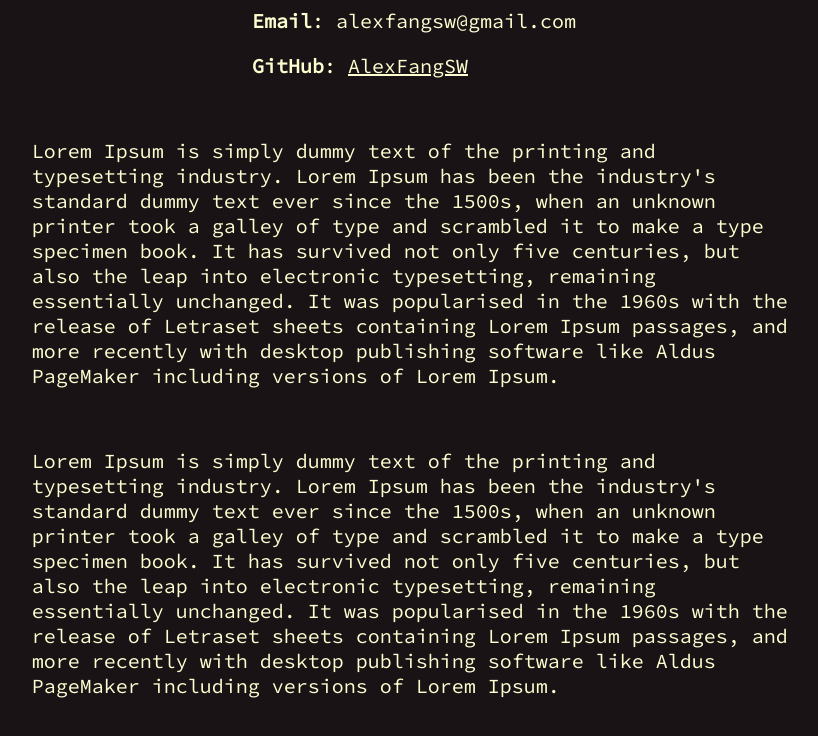
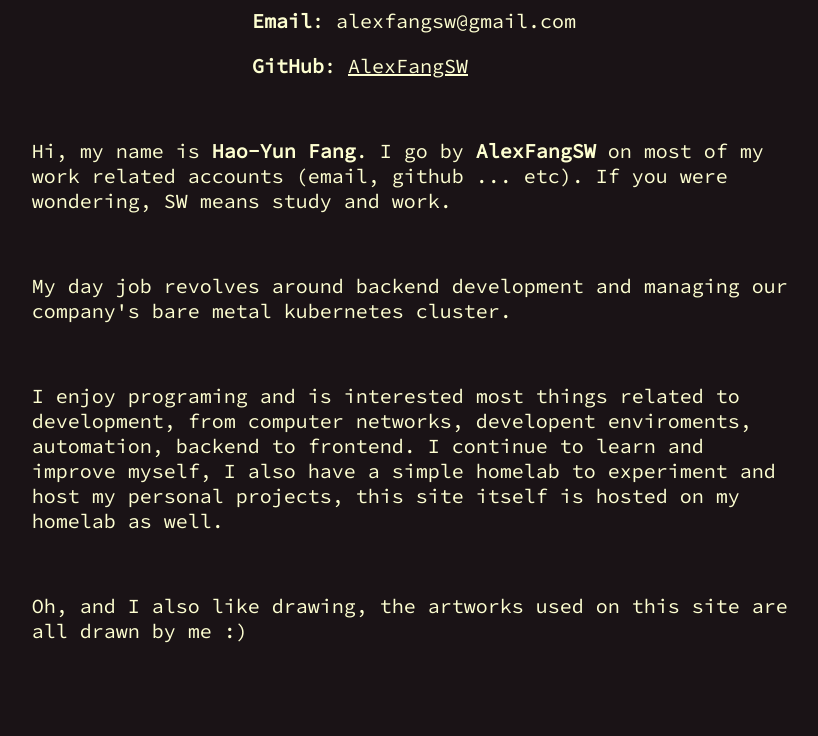
Before and after one commit to AlexFangSW/PersonalWebsite, a Next.js app: page /about in a window 1280 px wide. Shown: the part 460-1196 px from the top of the page, without its empty margins (226-1044 px from the left). After the commit the page ends 1171 px from the top, so only its background shows below. Built offline with nearby package versions, Linux system fonts and the light colour scheme.

Commit message:
feat: update 'about' content and project description

```diff
--- a/src/app/(tabs)/about/page.tsx
+++ b/src/app/(tabs)/about/page.tsx
@@ -23,26 +23,24 @@ function AboutMe() {
   return (
     <>
       <p>
-        Lorem Ipsum is simply dummy text of the printing and typesetting
-        industry. Lorem Ipsum has been the industry's standard dummy text ever
-        since the 1500s, when an unknown printer took a galley of type and
-        scrambled it to make a type specimen book. It has survived not only five
-        centuries, but also the leap into electronic typesetting, remaining
-        essentially unchanged. It was popularised in the 1960s with the release
-        of Letraset sheets containing Lorem Ipsum passages, and more recently
-        with desktop publishing software like Aldus PageMaker including versions
-        of Lorem Ipsum.
+        Hi, my name is <b>Hao-Yun Fang</b>. I go by <strong>AlexFangSW</strong>{" "}
+        on most of my work related accounts (email, github ... etc). If you were
+        wondering, SW means study and work.
       </p>
       <p>
-        Lorem Ipsum is simply dummy text of the printing and typesetting
-        industry. Lorem Ipsum has been the industry's standard dummy text ever
-        since the 1500s, when an unknown printer took a galley of type and
-        scrambled it to make a type specimen book. It has survived not only five
-        centuries, but also the leap into electronic typesetting, remaining
-        essentially unchanged. It was popularised in the 1960s with the release
-        of Letraset sheets containing Lorem Ipsum passages, and more recently
-        with desktop publishing software like Aldus PageMaker including versions
-        of Lorem Ipsum.
+        My day job revolves around backend development and managing our
+        company's bare metal kubernetes cluster.
+      </p>
+      <p>
+        I enjoy programing and is interested most things related to development,
+        from computer networks, developent enviroments, automation, backend to
+        frontend. I continue to learn and improve myself, I also have a simple
+        homelab to experiment and host my personal projects, this site itself is
+        hosted on my homelab as well.
+      </p>
+      <p>
+        Oh, and I also like drawing, the artworks used on this site are all
+        drawn by me :)
       </p>
     </>
   );
@@ -68,7 +66,6 @@ export default function Page() {
       <main className={`center-container inner-content ${styles.main}`}>
         <Contacts />
         <AboutMe />
-        <PictureOfMe />
       </main>
     </div>
   );
--- a/src/app/(tabs)/projects/page.tsx
+++ b/src/app/(tabs)/projects/page.tsx
@@ -32,7 +32,7 @@ export default function Page() {
           title="Typephoon"
           path="/projects/typephoon"
           summary="A real-time multiplayer typing game with minimalistic design inspired by monkeytype"
-          image="/typephoon.png"
+          image="https://raw.githubusercontent.com/AlexFangSW/Typephoon/refs/heads/master/doc/pics/homepage.png"
           tags={[
             "Python",
             "FastAPI",
@@ -69,7 +69,7 @@ export default function Page() {
           title="Personal Website"
           path="/projects/personal-website"
           summary="My personal webiste ( You're looking at it !! )"
-          image="/tree.png"
+          image="/quill-pixilart.png"
           tags={["Typescript", "NextJS"]}
         />
       </main>
```
Also changed, not shown: src/app/(tabs)/projects/personal-website/page.tsx (+33 -7 lines), public/homelab.png, 1 other file (tests, documents, lock files or other folders).
